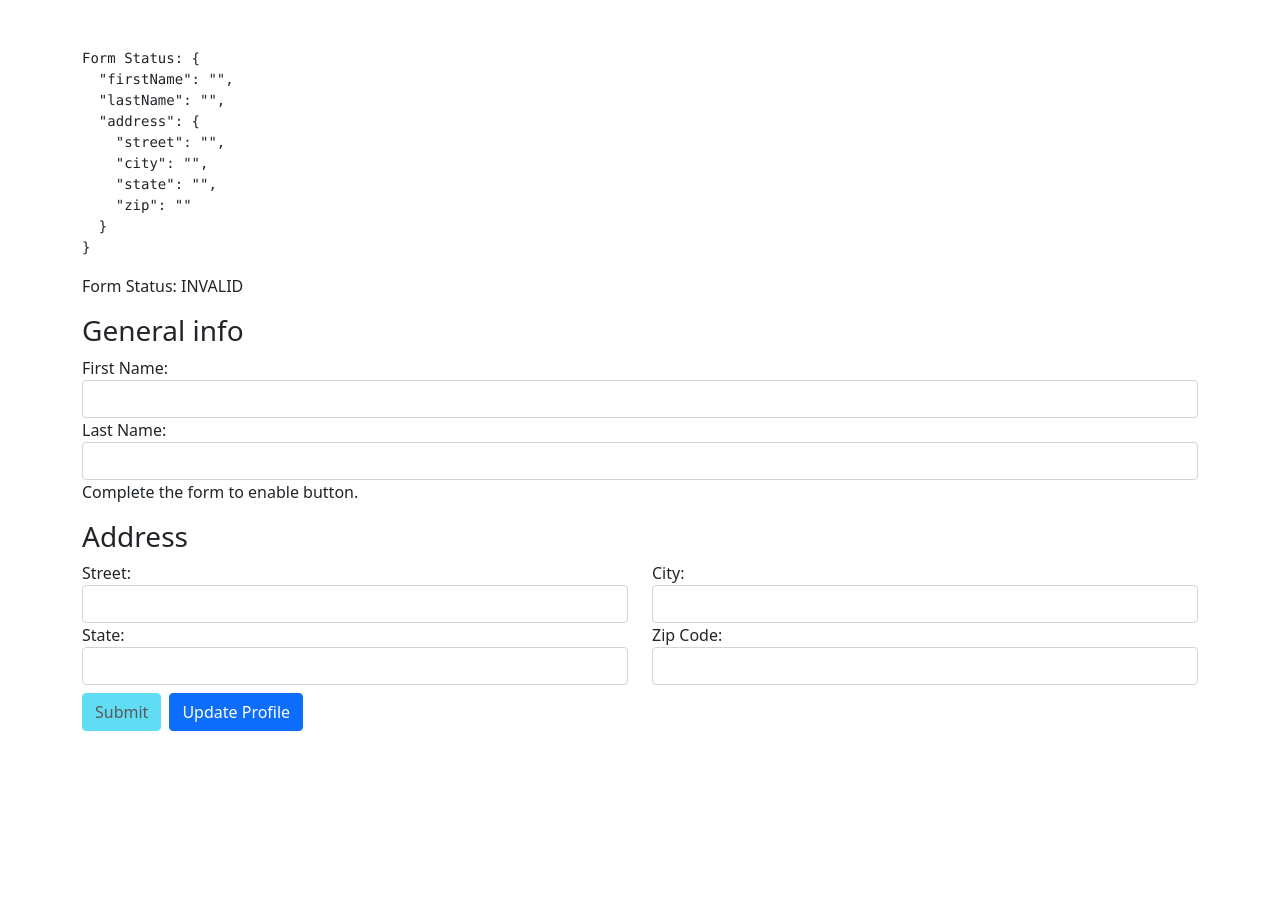
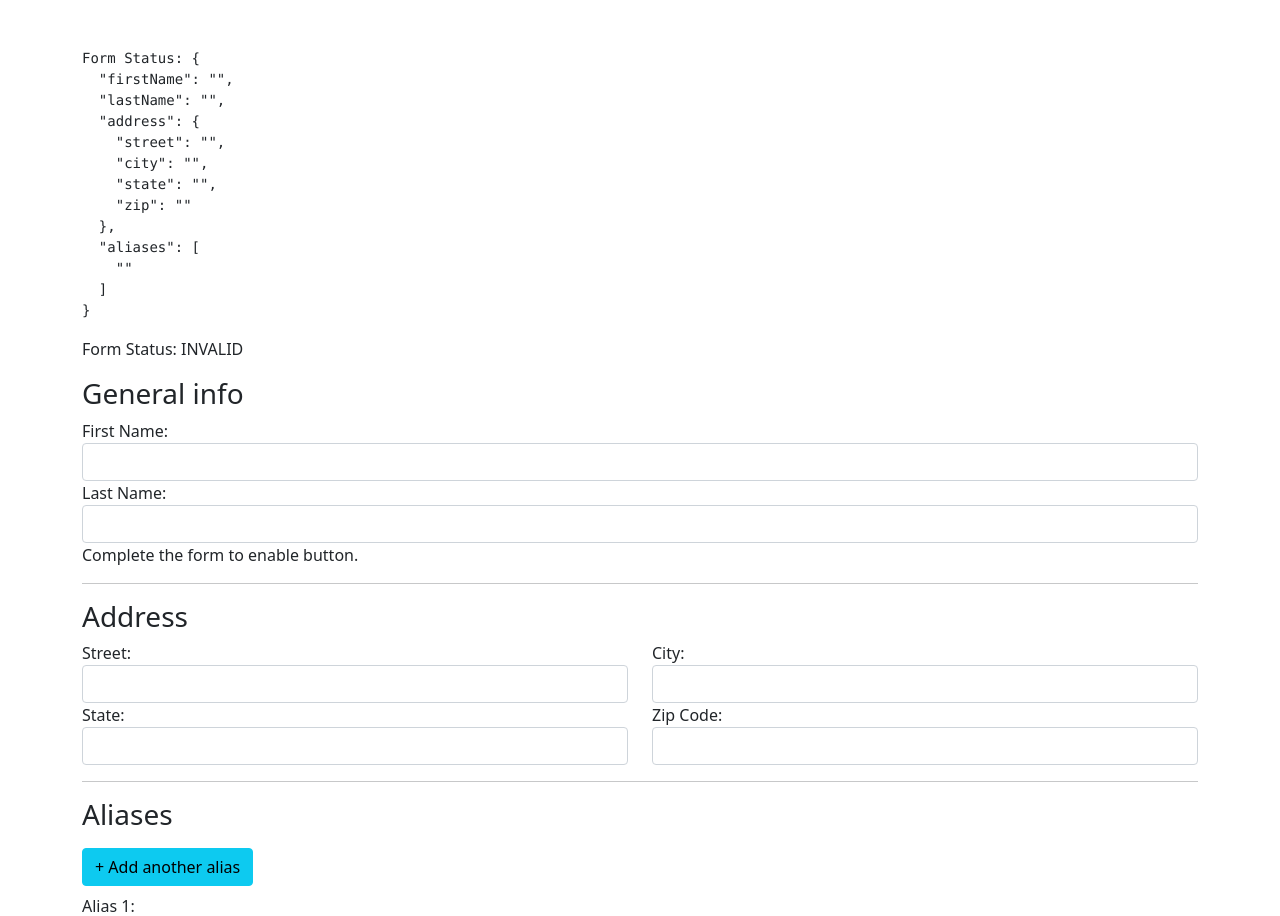
Before and after one commit to kouameYao/angular-forms, an Angular app: page / in a window 1280 px wide. Shown: the top 916 px of the page. Before the commit the page ends 800 px from the top, so only its background shows below. Built offline with nearby package versions, Linux system fonts and the light colour scheme.

Commit message:
Creating dynamique forms

```diff
--- a/src/app/profile-editor/profile-editor.component.html
+++ b/src/app/profile-editor/profile-editor.component.html
@@ -10,6 +10,8 @@
     <input id="last-name" type="text" class="form-control" formControlName="lastName">
     <p>Complete the form to enable button.</p>
   </div>
+
+  <hr>
 
   <div formGroupName="address">
     <h3>Address</h3>
@@ -35,6 +37,20 @@
     </div>
     </div>
   </div>
-  <button type="submit" class="btn btn-info mt-2 me-2" [disabled]="!profileForm.valid">Submit</button>
-  <button type="button" class="btn btn-primary mt-2" (click)="updateProfile()">Update Profile</button>
+
+  <hr>
+
+  <div formArrayName="aliases">
+    <h3 class="mt-2">Aliases</h3>
+    <button class="btn btn-info mt-2 me-2" (click)="addAlias()" type="button">+ Add another alias</button>
+
+    <div *ngFor="let alias of aliases.controls; let i=index">
+      <!-- The repeated alias template -->
+      <label for="alias-{{ i }}" class="mt-2">Alias {{ i + 1}}:</label>
+      <input id="alias-{{ i }}" class="form-control" type="text" [formControlName]="i">
+    </div>
+  </div>
+
+  <button type="submit" class="btn btn-info mt-2 me-2 mb-5" [disabled]="!profileForm.valid">Submit</button>
+  <button type="button" class="btn btn-primary mt-2 mb-5" (click)="updateProfile()">Update Profile</button>
 </form>
--- a/src/app/profile-editor/profile-editor.component.ts
+++ b/src/app/profile-editor/profile-editor.component.ts
@@ -1,5 +1,5 @@
 import { Component, OnInit } from '@angular/core';
-import { FormGroup, FormControl, FormBuilder, Validators } from '@angular/forms';
+import { FormGroup, FormControl, FormBuilder, Validators, FormArray } from '@angular/forms';
 
 @Component({
   selector: 'app-profile-editor',
@@ -17,6 +17,9 @@ export class ProfileEditorComponent implements OnInit {
       state: [''],
       zip: ['']
     }),
+    aliases: this.fb.array([
+      this.fb.control('')
+    ])
   });
 
   constructor(private fb : FormBuilder) { }
@@ -37,4 +40,12 @@ export class ProfileEditorComponent implements OnInit {
     });
   }
 
+  get aliases() {
+    return this.profileForm.get('aliases') as FormArray;
+  }
+
+  addAlias() {
+    this.aliases.push(this.fb.control(''));
+  }
+
 }
```
